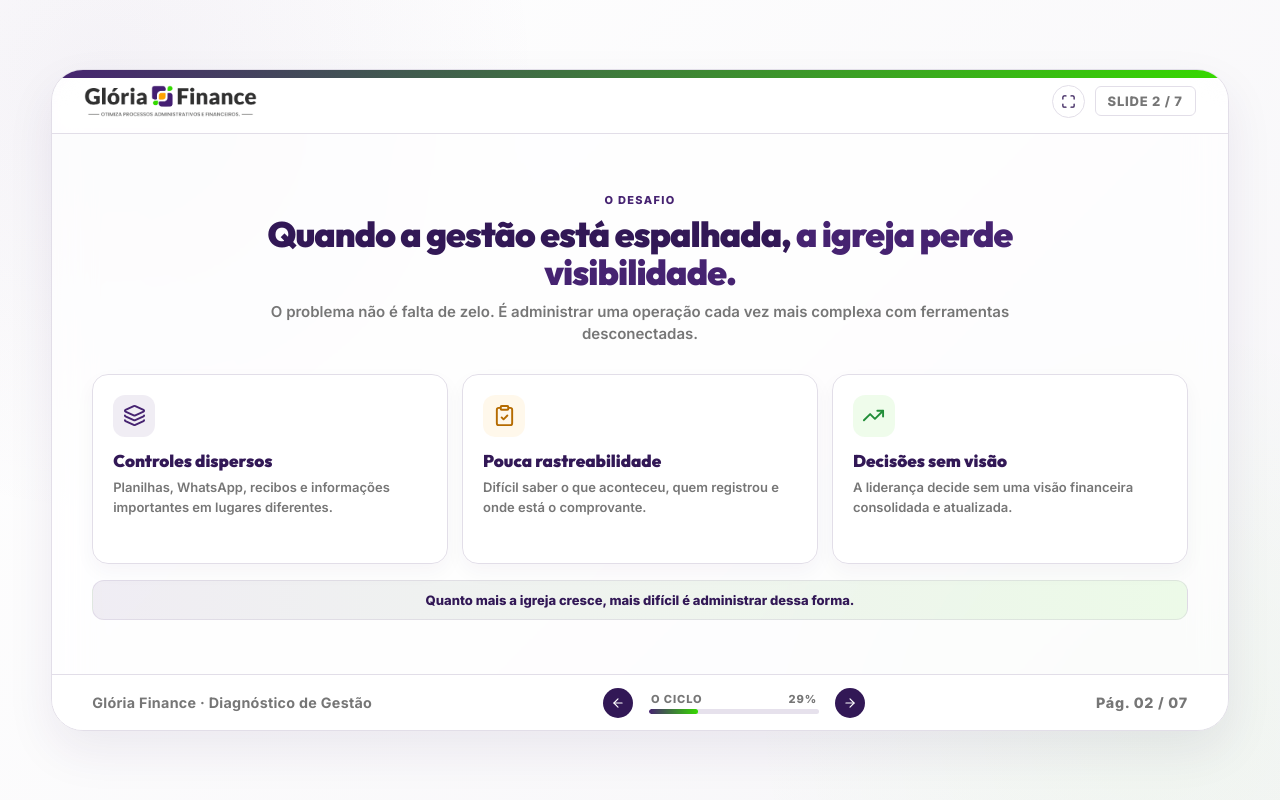
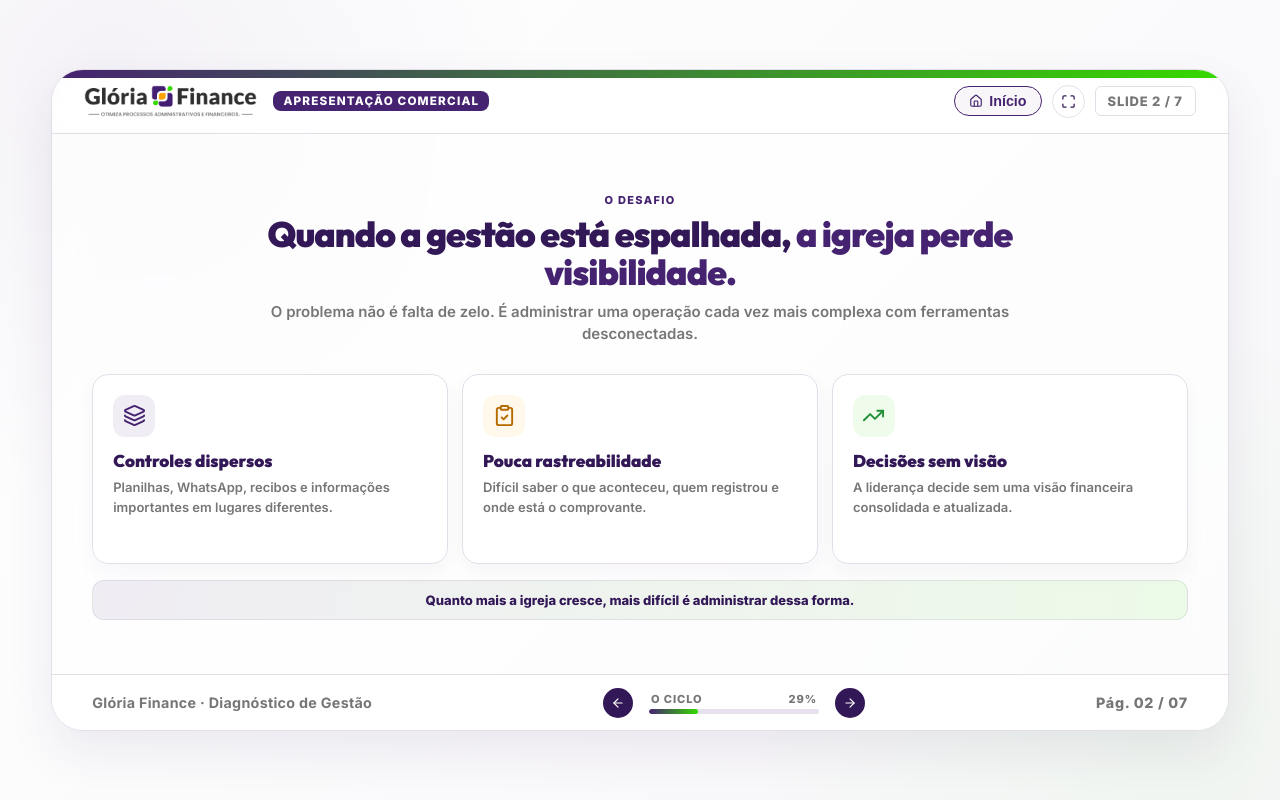
Before and after one commit to gloriafinance/presentation, a React (Vite) app: page / in a window 1280 px wide. Both pictures are taken after a click on the button 851 px from the left and 702 px from the top of the page. Built offline with nearby package versions, Linux system fonts and the light colour scheme.

Commit message:
refactor: align header with commercial narrative

```diff
--- a/src/components/BrandHeader.tsx
+++ b/src/components/BrandHeader.tsx
@@ -1,16 +1,16 @@
-import React, { useState, useEffect } from "react";
-import { Maximize, Minimize, Map } from "lucide-react";
+import React, { useEffect, useState } from "react";
+import { Home, Maximize, Minimize } from "lucide-react";
 
 interface BrandHeaderProps {
   currentSlide: number;
   totalSlides: number;
-  onGoToMap: () => void;
+  onGoHome: () => void;
 }
 
 export const BrandHeader: React.FC<BrandHeaderProps> = ({
   currentSlide,
   totalSlides,
-  onGoToMap,
+  onGoHome,
 }) => {
   const [isFullscreen, setIsFullscreen] = useState(false);
 
@@ -18,20 +18,20 @@ export const BrandHeader: React.FC<BrandHeaderProps> = ({
     const handleFullscreenChange = () => {
       setIsFullscreen(!!document.fullscreenElement);
     };
+
     document.addEventListener("fullscreenchange", handleFullscreenChange);
-    return () => {
-      document.removeEventListener("fullscreenchange", handleFullscreenChange);
-    };
+    return () => document.removeEventListener("fullscreenchange", handleFullscreenChange);
   }, []);
 
   const toggleFullscreen = () => {
     if (!document.fullscreenElement) {
-      document.documentElement.requestFullscreen().catch((err) => {
-        console.error("Erro ao ativar tela cheia:", err);
+      document.documentElement.requestFullscreen().catch((error) => {
+        console.error("Erro ao ativar tela cheia:", error);
       });
-    } else {
-      document.exitFullscreen();
+      return;
     }
+
+    document.exitFullscreen();
   };
 
   return (
@@ -39,36 +39,29 @@ export const BrandHeader: React.FC<BrandHeaderProps> = ({
       <div className="header-branding">
         <img
           src="/logoHorizontal.png"
-          alt="Glória Finance Logo"
+          alt="Glória Finance"
           className="header-logo"
-          onClick={() => { if(currentSlide !== 0) onGoToMap(); }}
+          onClick={() => currentSlide !== 0 && onGoHome()}
         />
-        {currentSlide > 1 && (
-          <div className="header-tag">
-            Diagnóstico
-          </div>
-        )}
+        {currentSlide > 0 && <div className="header-tag">Apresentação comercial</div>}
       </div>
 
       <div className="header-actions">
-        {/* "Voltar ao Ciclo" Shortcut */}
-        {currentSlide > 1 && (
-          <button onClick={onGoToMap} className="btn-back-to-map">
-            <Map size={14} />
-            <span>Voltar ao Ciclo</span>
+        {currentSlide > 0 && (
+          <button onClick={onGoHome} className="btn-back-to-map">
+            <Home size={14} />
+            <span>Início</span>
           </button>
         )}
 
-        {/* Fullscreen Button */}
         <button
           onClick={toggleFullscreen}
           className="btn-fullscreen"
-          title={isFullscreen ? "Sair da Tela Cheia" : "Tela Cheia"}
+          title={isFullscreen ? "Sair da tela cheia" : "Tela cheia"}
         >
           {isFullscreen ? <Minimize size={15} /> : <Maximize size={15} />}
         </button>
 
-        {/* Slide Counter */}
         <div className="slide-counter">
           Slide {currentSlide + 1} / {totalSlides}
         </div>
```
